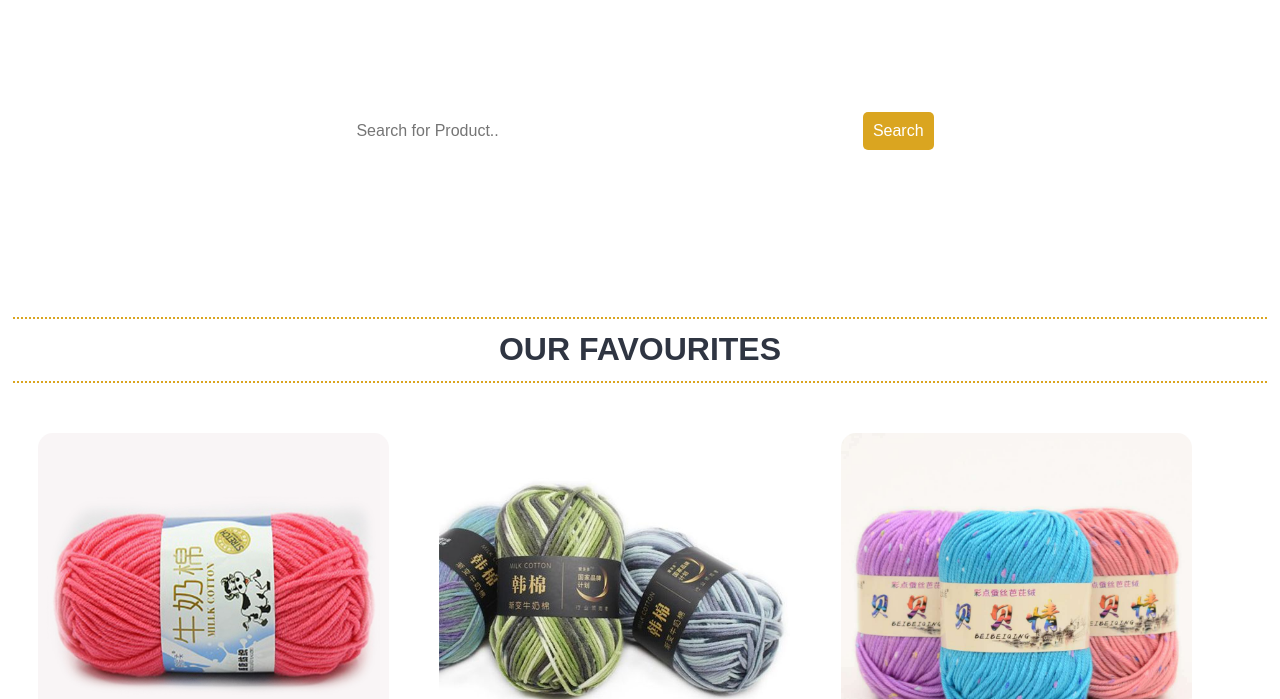
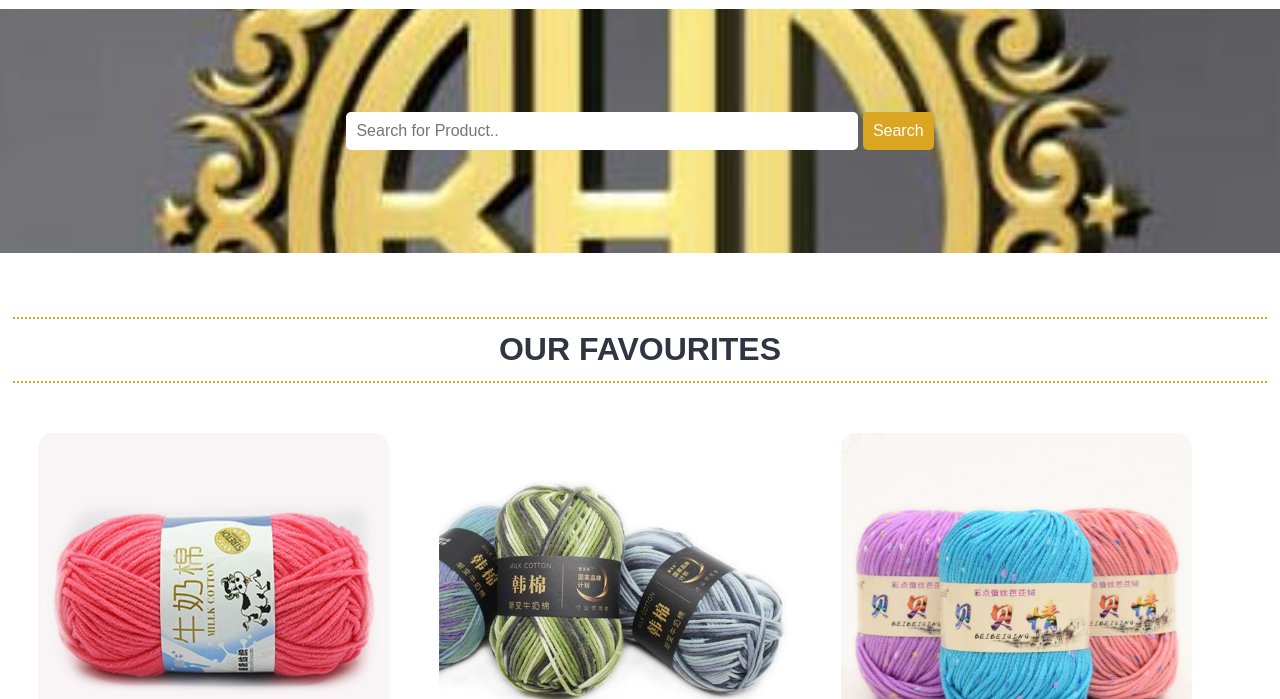
Before and after one commit to Zeerah/set, a plain HTML site: page index.html in a window 1280 px wide. Shown: the part 101-800 px from the top of the page. Drawn offline with Linux system fonts and the light colour scheme.

Commit message:
Update main.css

```diff
--- a/main.css
+++ b/main.css
@@ -114,7 +114,7 @@ fieldset{
 /* CSS for Food SEarch Section */
 
 .product-search{
-    background-image: url(../images/IMG-20230418-WA0006.jpg);
+    background-image: url(IMG-20230418-WA0006.jpg);
     background-size: cover;
     background-repeat: no-repeat;
     background-position: center;
```
